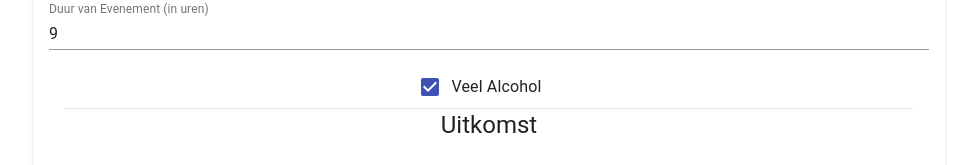
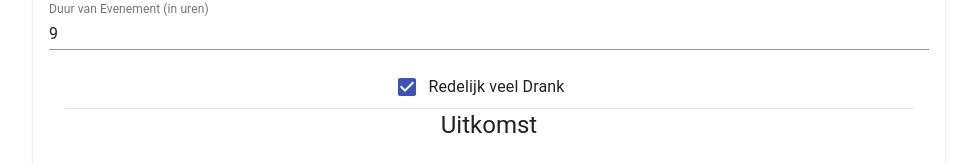
Before and after one commit to De-Regelaar/ERC, a React (Create React App) app: page / in a window 1280 px wide. Shown: the part 390-555 px from the top of the page, without its empty margins (151-1128 px from the left). Built offline with nearby package versions, Linux system fonts and the light colour scheme.

Commit message:
changed lots of alcohol label

```diff
--- a/src/Calculator.js
+++ b/src/Calculator.js
@@ -203,7 +203,7 @@ class Calculator extends React.Component
 			            color="primary"
 			          />
 			        }
-			        label="Veel Alcohol"
+			        label="Redelijk veel Drank"
 		      	/>
 	      	</Grid>
 				</Grid>
```
